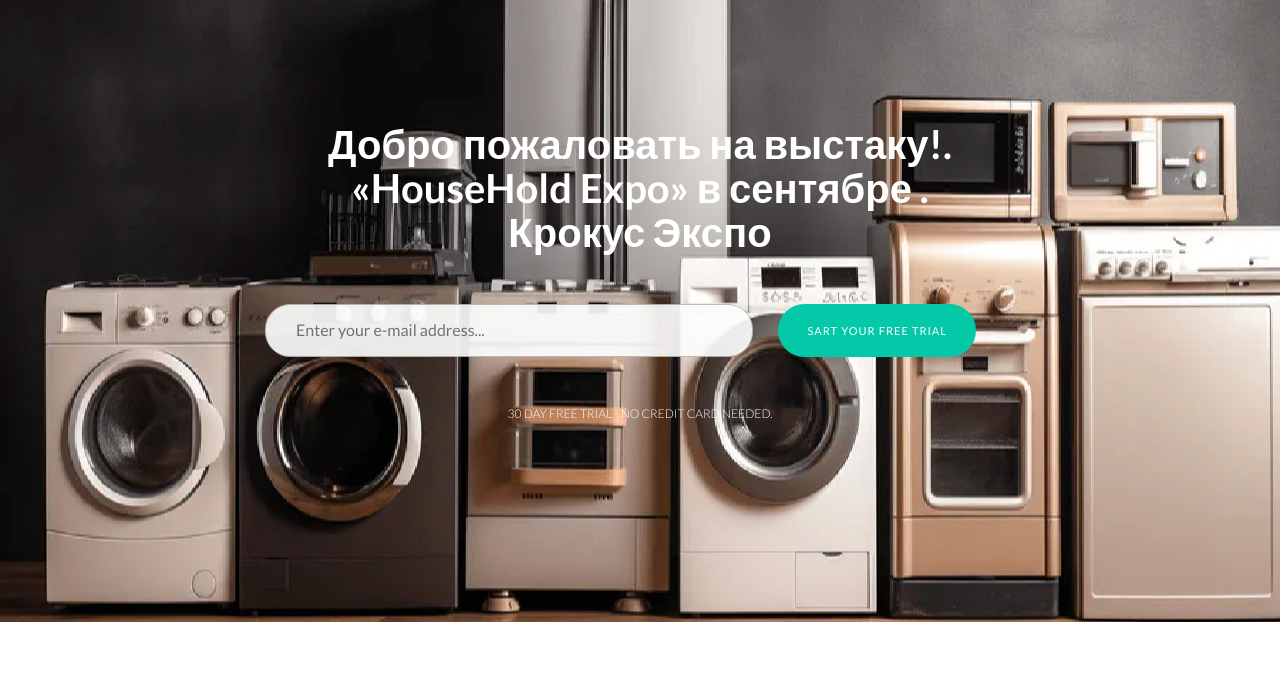
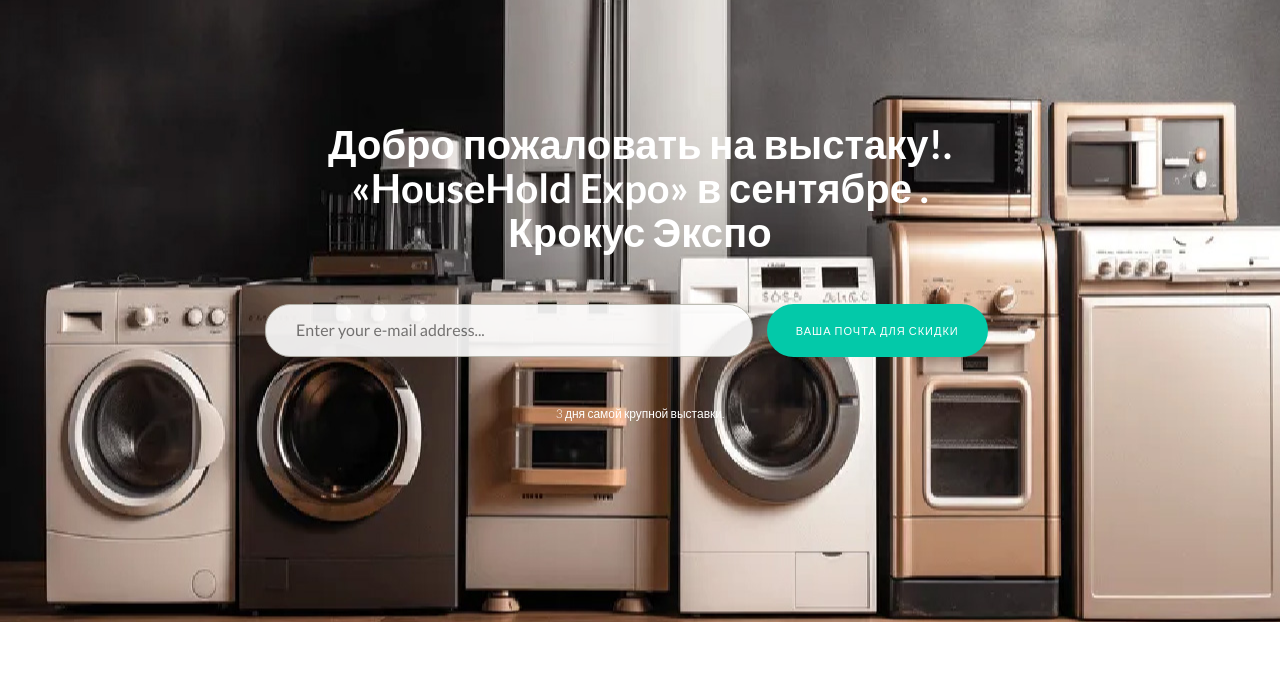
Before and after one commit to steklovaws1/holod, a plain HTML site: page index.html in a window 1280 px wide. Shown: the part 78-777 px from the top of the page. Drawn offline with Linux system fonts and the light colour scheme; a script that the page names is missing; files whose address does not match are found by name.

Commit message:
Update index.html

```diff
--- a/index.html
+++ b/index.html
@@ -55,11 +55,11 @@
           <div class="mtb">
             <form role="form" action="register.php" method="post" enctype="plain">
               <input type="email" name="email" class="subscribe-input" placeholder="Enter your e-mail address..." required>
-              <button class='btn btn-conf btn-green' type="submit">Sart your free trial</button>
+              <button class='btn btn-conf btn-green' type="submit">Ваша почта для скидки</button>
             </form>
           </div>
           <!--/mt-->
-          <h6>30 DAY FREE TRIAL - NO CREDIT CARD NEEDED.</h6>
+          <h6>3 дня самой крупной выставки.</h6>
         </div>
       </div>
       <!--/row-->
```
